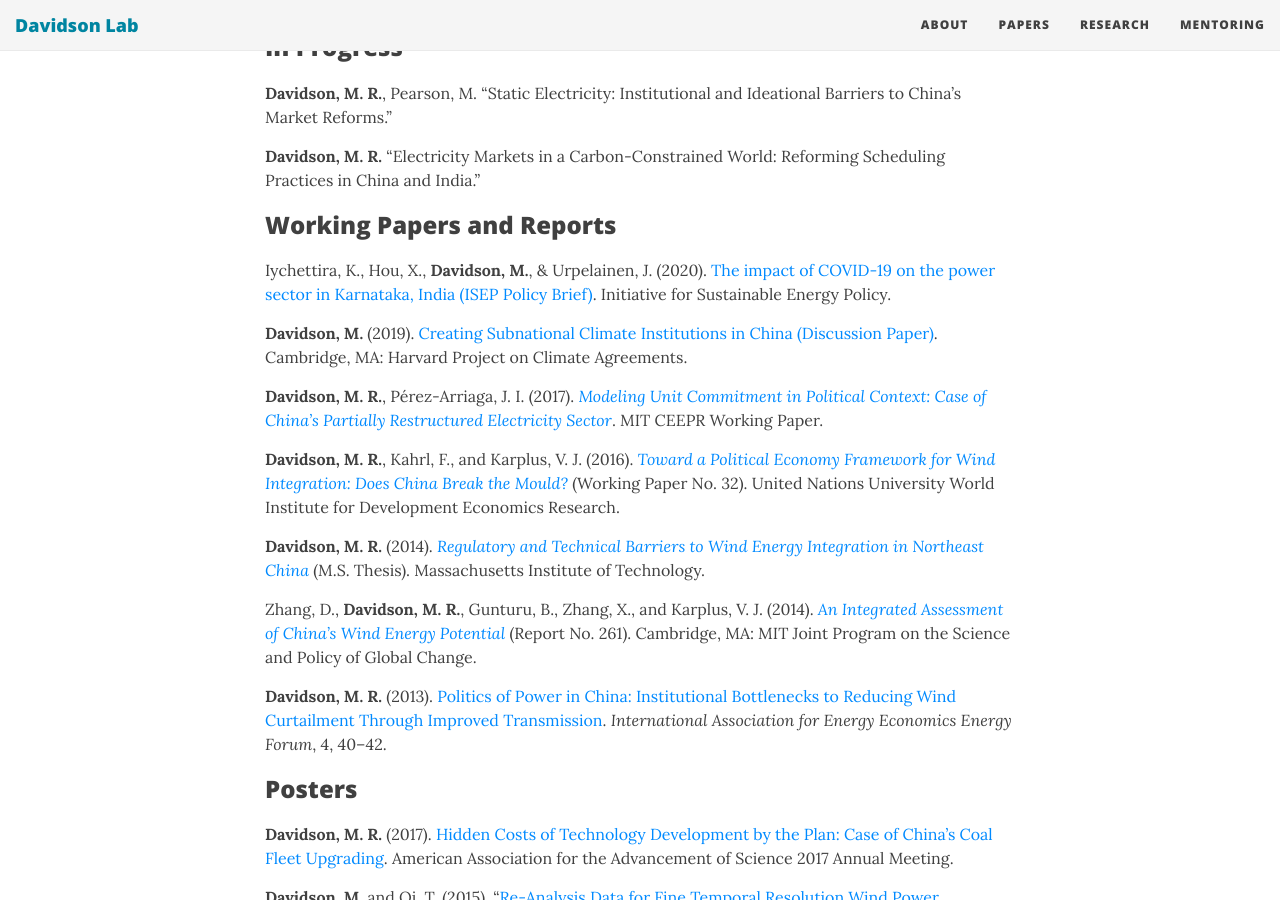
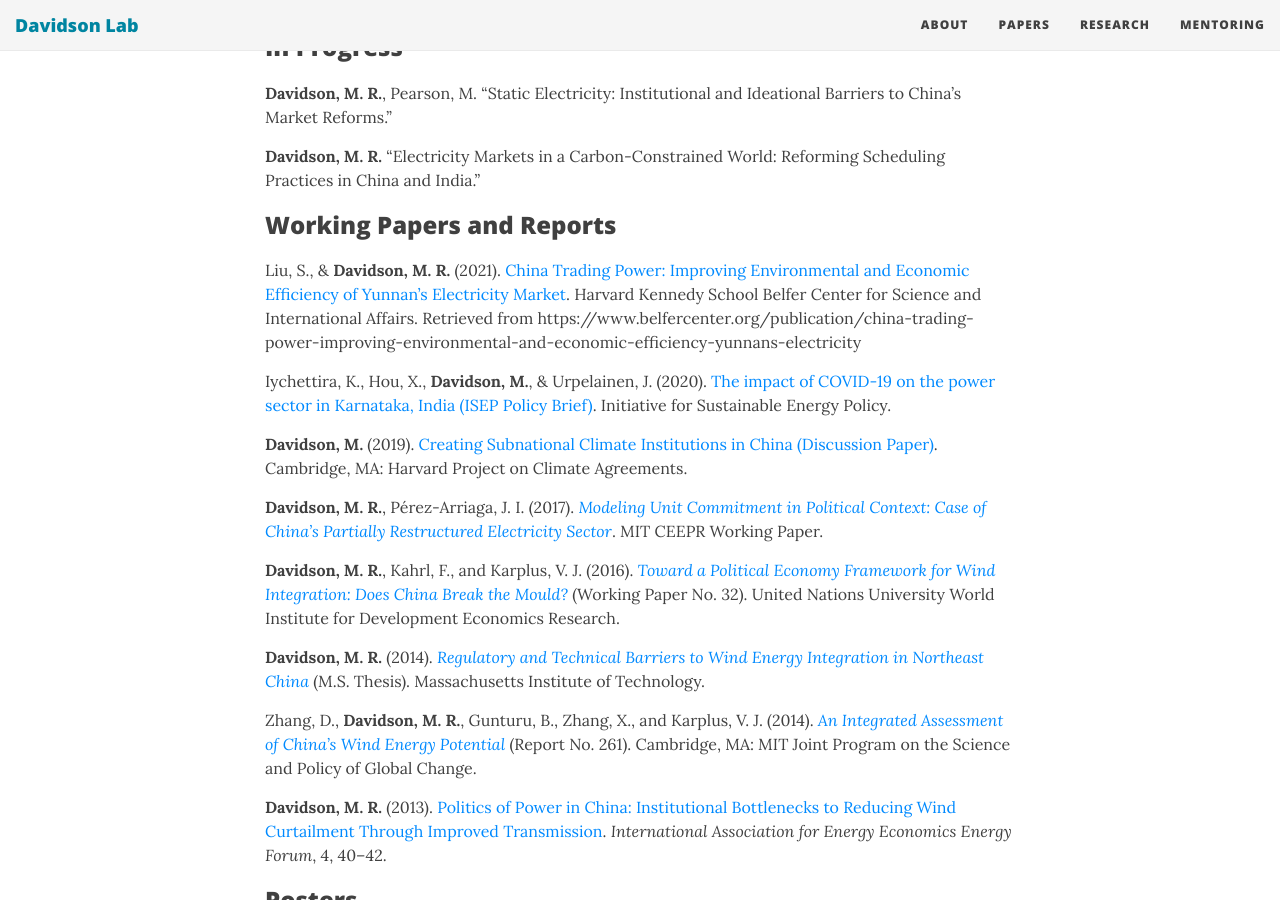
Before and after one commit to east-winds/east-winds.github.io, a Jekyll site: the page built from papers.md, in a window 1280 px wide and 900 px high, scrolled down 895 px. Built offline with Jekyll 4.4.1, drawn with Linux system fonts in a browser that asks for light colours; nearby versions of some CDN libraries.

Commit message:
Yunnan report (2)

```diff
--- a/papers.md
+++ b/papers.md
@@ -40,6 +40,9 @@ Azevedo, I., **Davidson, M. R.**, Jenkins, J. D., Karplus, V. J., & Victor, D. G
 
 ## Working Papers and Reports ##
 
+Liu, S., & **Davidson, M. R.** (2021). [China Trading Power: Improving Environmental and Economic Efficiency of Yunnan’s Electricity Market](/2021-03-18-china-trading-power-yunnan-electricity-market/). Harvard Kennedy School Belfer Center for Science and International Affairs. Retrieved from https://www.belfercenter.org/publication/china-trading-power-improving-environmental-and-economic-efficiency-yunnans-electricity
+
+
 Iychettira, K., Hou, X., **Davidson, M.**, & Urpelainen, J. (2020). [The impact of COVID-19 on the power sector in Karnataka, India (ISEP Policy Brief)](/2020-09-17-impact-covid-karnataka-electricity/). Initiative for Sustainable Energy Policy.
 
 **Davidson, M.** (2019). [Creating Subnational Climate Institutions in China (Discussion Paper)](/2019-12-18-subnational-china-climate-institutions/). Cambridge, MA: Harvard Project on Climate Agreements.
```
Also changed, not shown: _posts/2021-03-18-china-trading-power-yunnan-electricity-market-cn.md (+1 -0 lines), _posts/2021-03-18-china-trading-power-yunnan-electricity-market.md (+1 -0 lines), img/Baihetan.jpeg (added).
